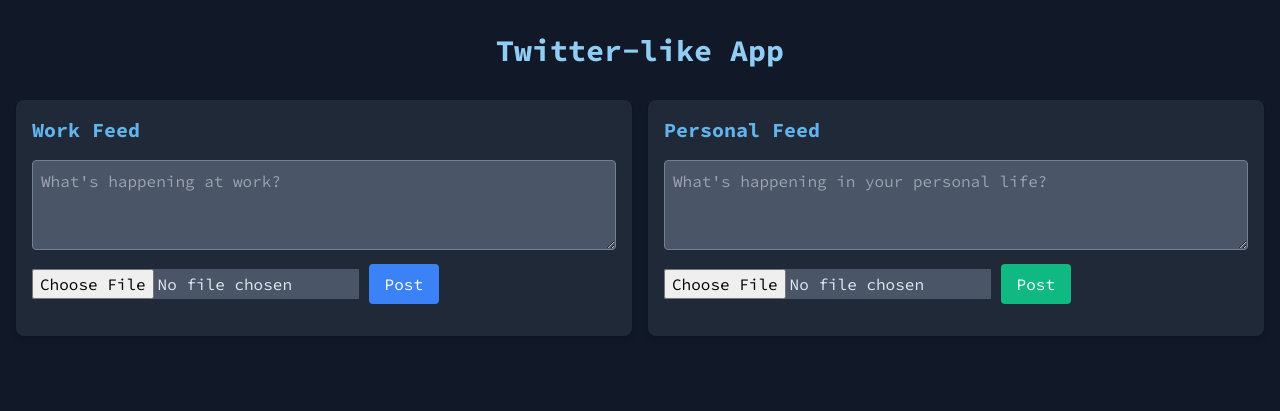
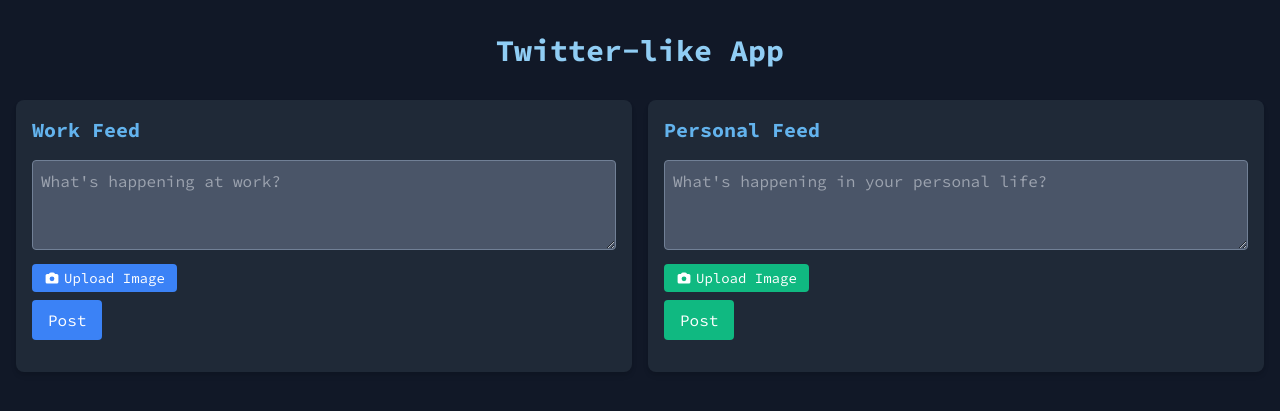
Before and after one commit to beccalewy/changelog, a Flask app: page / in a window 1280 px wide. Shown: the top 411 px of the page. Run offline with Flask 3, Linux system fonts and the light colour scheme; data that the repository does not hold is empty; some libraries are stand-ins or nearby versions.

Commit message:
Agent step completed: Modify file upload button appearance

```diff
--- a/static/css/styles.css
+++ b/static/css/styles.css
@@ -18,3 +18,34 @@
         display: none;
     }
 }
+
+/* Styles for file upload buttons */
+label[for="work-image"],
+label[for="personal-image"] {
+    display: inline-flex;
+    align-items: center;
+    font-size: 0.875rem;
+    padding: 0.25rem 0.75rem;
+    border-radius: 0.25rem;
+    cursor: pointer;
+    transition: background-color 0.2s;
+}
+
+label[for="work-image"] svg,
+label[for="personal-image"] svg {
+    width: 1rem;
+    height: 1rem;
+    margin-right: 0.25rem;
+}
+
+label[for="work-image"]:hover,
+label[for="personal-image"]:hover {
+    opacity: 0.9;
+}
+
+#work-file-name,
+#personal-file-name {
+    margin-left: 0.5rem;
+    font-size: 0.875rem;
+    color: #a0aec0;
+}
--- a/static/js/app.js
+++ b/static/js/app.js
@@ -2,6 +2,7 @@ document.addEventListener('DOMContentLoaded', () => {
     loadPosts('work');
     loadPosts('personal');
     setupMobileToggle();
+    setupFileInputs();
 });
 
 function setupMobileToggle() {
@@ -15,6 +16,21 @@ function setupMobileToggle() {
     if (window.innerWidth <= 768) {
         document.getElementById('work-feed').classList.add('active');
     }
+}
+
+function setupFileInputs() {
+    ['work', 'personal'].forEach(type => {
+        const fileInput = document.getElementById(`${type}-image`);
+        const fileNameSpan = document.getElementById(`${type}-file-name`);
+
+        fileInput.addEventListener('change', (event) => {
+            if (event.target.files.length > 0) {
+                fileNameSpan.textContent = event.target.files[0].name;
+            } else {
+                fileNameSpan.textContent = '';
+            }
+        });
+    });
 }
 
 function toggleFeed() {
@@ -66,6 +82,7 @@ async function submitPost(type) {
     if (response.ok) {
         input.value = '';
         imageInput.value = '';
+        document.getElementById(`${type}-file-name`).textContent = '';
         loadPosts(type);
     } else {
         alert('Failed to submit post. Please try again.');
--- a/templates/index.html
+++ b/templates/index.html
@@ -43,7 +43,16 @@
                 <h2 class="text-xl font-semibold mb-4 text-blue-300">Work Feed</h2>
                 <div class="mb-4">
                     <textarea id="work-input" class="w-full p-2 border rounded" rows="3" placeholder="What's happening at work?"></textarea>
-                    <input type="file" id="work-image" accept="image/*" class="mt-2">
+                    <div class="mt-2 relative">
+                        <input type="file" id="work-image" accept="image/*" class="hidden">
+                        <label for="work-image" class="cursor-pointer bg-blue-500 text-white px-3 py-1 rounded hover:bg-blue-600 inline-flex items-center text-sm">
+                            <svg xmlns="http://www.w3.org/2000/svg" class="h-4 w-4 mr-1" viewBox="0 0 20 20" fill="currentColor">
+                                <path fill-rule="evenodd" d="M4 5a2 2 0 00-2 2v8a2 2 0 002 2h12a2 2 0 002-2V7a2 2 0 00-2-2h-1.586a1 1 0 01-.707-.293l-1.121-1.121A2 2 0 0011.172 3H8.828a2 2 0 00-1.414.586L6.293 4.707A1 1 0 015.586 5H4zm6 9a3 3 0 100-6 3 3 0 000 6z" clip-rule="evenodd" />
+                            </svg>
+                            Upload Image
+                        </label>
+                        <span id="work-file-name" class="ml-2 text-sm text-gray-400"></span>
+                    </div>
                     <button onclick="submitPost('work')" class="mt-2 bg-blue-500 text-white px-4 py-2 rounded hover:bg-blue-600">Post</button>
                 </div>
                 <div id="work-posts" class="space-y-4"></div>
@@ -52,7 +61,16 @@
                 <h2 class="text-xl font-semibold mb-4 text-green-300">Personal Feed</h2>
                 <div class="mb-4">
                     <textarea id="personal-input" class="w-full p-2 border rounded" rows="3" placeholder="What's happening in your personal life?"></textarea>
-                    <input type="file" id="personal-image" accept="image/*" class="mt-2">
+                    <div class="mt-2 relative">
+                        <input type="file" id="personal-image" accept="image/*" class="hidden">
+                        <label for="personal-image" class="cursor-pointer bg-green-500 text-white px-3 py-1 rounded hover:bg-green-600 inline-flex items-center text-sm">
+                            <svg xmlns="http://www.w3.org/2000/svg" class="h-4 w-4 mr-1" viewBox="0 0 20 20" fill="currentColor">
+                                <path fill-rule="evenodd" d="M4 5a2 2 0 00-2 2v8a2 2 0 002 2h12a2 2 0 002-2V7a2 2 0 00-2-2h-1.586a1 1 0 01-.707-.293l-1.121-1.121A2 2 0 0011.172 3H8.828a2 2 0 00-1.414.586L6.293 4.707A1 1 0 015.586 5H4zm6 9a3 3 0 100-6 3 3 0 000 6z" clip-rule="evenodd" />
+                            </svg>
+                            Upload Image
+                        </label>
+                        <span id="personal-file-name" class="ml-2 text-sm text-gray-400"></span>
+                    </div>
                     <button onclick="submitPost('personal')" class="mt-2 bg-green-500 text-white px-4 py-2 rounded hover:bg-green-600">Post</button>
                 </div>
                 <div id="personal-posts" class="space-y-4"></div>
```
